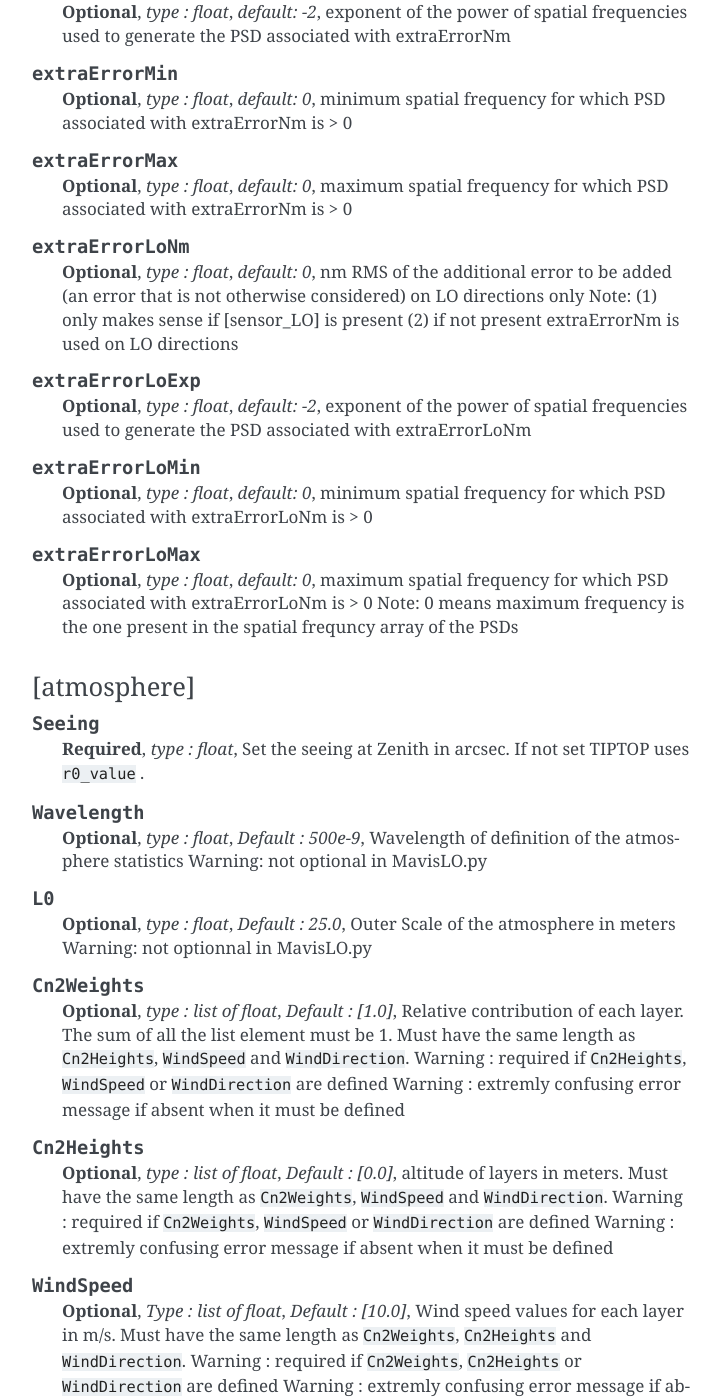
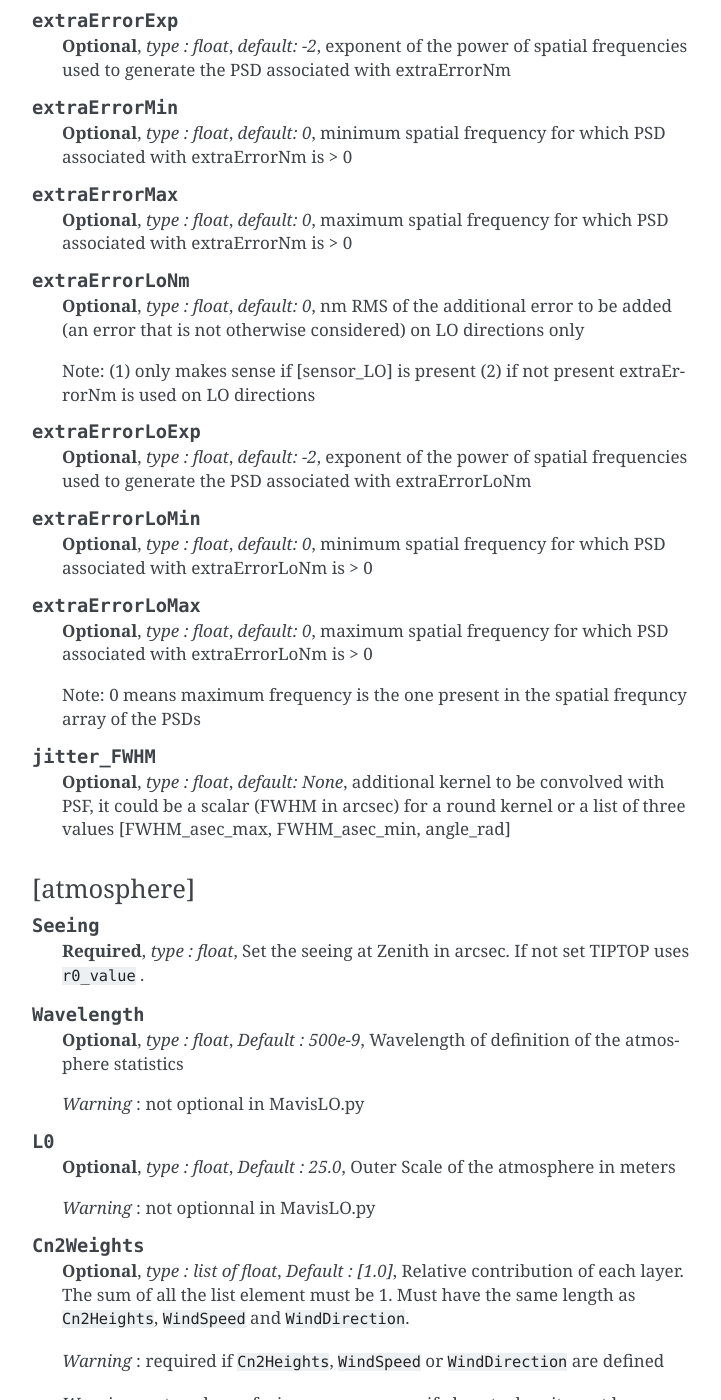
Before and after one commit to astro-tiptop/TIPTOP, a Sphinx documentation site: the page built from docs/source/parameterFile.rst, in a window 1280 px wide and 1400 px high, scrolled down 1781 px. Shown: the whole window, without its empty margins (388-1109 px from the left). Built offline with Sphinx 7.4.7, drawn with Linux system fonts in a browser that asks for light colours; the version number could not be read and is left out; some of the changed text lies outside the part shown.

Commit message:
(GA) Update parameterFile.rst with jitter_FWHM

```diff
--- a/docs/source/parameterFile.rst
+++ b/docs/source/parameterFile.rst
@@ -31,10 +31,11 @@ The mandatory sections and their content are:
 
 .. option:: ObscurationRatio
 
-   **Optionnal**,
+   **Optional**,
    *type : float*,
    *Default : 0.0*,
    Defines the central obstruction due to the secondary as a ratio of the TelescopeDiameter
+
    *Warning* : MavisLO.py does not have a defualt value for this parameter
 
 .. option:: Resolution
@@ -57,6 +58,7 @@ The mandatory sections and their content are:
    *type : float*,
    *default: ??*,
    set the size of the technical field of view
+
    *Warning* : This is not optional in MavisLO.py
 
 .. option:: PathPupil
@@ -143,6 +145,7 @@ The mandatory sections and their content are:
    *type : float*,
    *default: 0*,
    nm RMS of the additional error to be added (an error that is not otherwise considered) on LO directions only
+
    Note: (1) only makes sense if [sensor_LO] is present (2) if not present extraErrorNm is used on LO directions
 
 .. option:: extraErrorLoExp
@@ -165,7 +168,15 @@ The mandatory sections and their content are:
    *type : float*,
    *default: 0*,
    maximum spatial frequency for which PSD associated with extraErrorLoNm is > 0
+
    Note: 0 means maximum frequency is the one present in the spatial frequncy array of the PSDs
+
+.. option:: jitter_FWHM
+
+   **Optional**,
+   *type : float*,
+   *default: None*,
+   additional kernel to be convolved with PSF, it could be a scalar (FWHM in arcsec) for a round kernel or a list of three values [FWHM_asec_max, FWHM_asec_min, angle_rad]
 
 [atmosphere]
 ^^^^^^^^^^^^
@@ -200,8 +213,10 @@ The mandatory sections and their content are:
    *Default : [1.0]*,
    Relative contribution of each layer. The sum of all the list element must be 1.
    Must have the same length as ``Cn2Heights``, ``WindSpeed`` and ``WindDirection``.
-   Warning : required if ``Cn2Heights``, ``WindSpeed`` or ``WindDirection`` are defined
-   Warning : extremly confusing error message if absent when it must be defined
+
+   *Warning* : required if ``Cn2Heights``, ``WindSpeed`` or ``WindDirection`` are defined
+
+   *Warning* : extremly confusing error message if absent when it must be defined
 
 .. option:: Cn2Heights
 
@@ -210,8 +225,10 @@ The mandatory sections and their content are:
    *Default : [0.0]*,
    altitude of layers in meters.
    Must have the same length as ``Cn2Weights``, ``WindSpeed`` and ``WindDirection``.
-   Warning : required if ``Cn2Weights``, ``WindSpeed`` or ``WindDirection`` are defined
-   Warning : extremly confusing error message if absent when it must be defined
+
+   *Warning* : required if ``Cn2Weights``, ``WindSpeed`` or ``WindDirection`` are defined
+
+   *Warning* : extremly confusing error message if absent when it must be defined
 
 .. option:: WindSpeed
 
@@ -220,8 +237,10 @@ The mandatory sections and their content are:
    *Default : [10.0]*,
    Wind speed values for each layer in m/s.
    Must have the same length as ``Cn2Weights``, ``Cn2Heights`` and ``WindDirection``.
-   Warning : required if ``Cn2Weights``, ``Cn2Heights`` or ``WindDirection`` are defined
-   Warning : extremly confusing error message if absent when it must be defined
+
+   *Warning* : required if ``Cn2Weights``, ``Cn2Heights`` or ``WindDirection`` are defined
+
+   *Warning* : extremly confusing error message if absent when it must be defined
 
 .. option:: WindDirection
 
@@ -230,8 +249,10 @@ The mandatory sections and their content are:
    *Default : [0.0]*,
    wind direction for each layer in degrees. 0 degree is ?? then anticlockwise.
    Must have the same length as ``Cn2Weights``, ``Cn2Heights`` and ``WindSpeed``.
-   Warning : required if ``Cn2Weights``, ``Cn2Heights`` or ``WindSpeed`` are defined
-   Warning : extremly confusing error message if absent when it must be defined
+
+   *Warning* : required if ``Cn2Weights``, ``Cn2Heights`` or ``WindSpeed`` are defined
+
+   *Warning* : extremly confusing error message if absent when it must be defined
 
 .. option:: r0_Value
 
@@ -279,7 +300,8 @@ Typically the wavelength is the same for all guide star (at least in Laser guide
    **Required**,
    *type : float*,
    Sensing wavelength for Hight Order modes in meters
-   Warning : gives a confusing error message if absent
+
+   *Warning* : gives a confusing error message if absent
 
 .. option:: Zenith
 
@@ -498,7 +525,8 @@ Pyramid requirement
    *type: float*,
    *default : None*,
    If the chosen wavefront sensor is the ``'Pyramid'``, Spot modulation radius in lambda/D units. This is ignored if the WFS is `'Shack-Hartmann'`
-   Warning : gives really confusing message if missing when required
+
+   *Warning* : gives really confusing message if missing when required
 
 Can be set but not used
 """""""""""""""""""""""
```
Also changed, not shown: other parts of docs/source/parameterFile.rst (+30 -16 lines).
